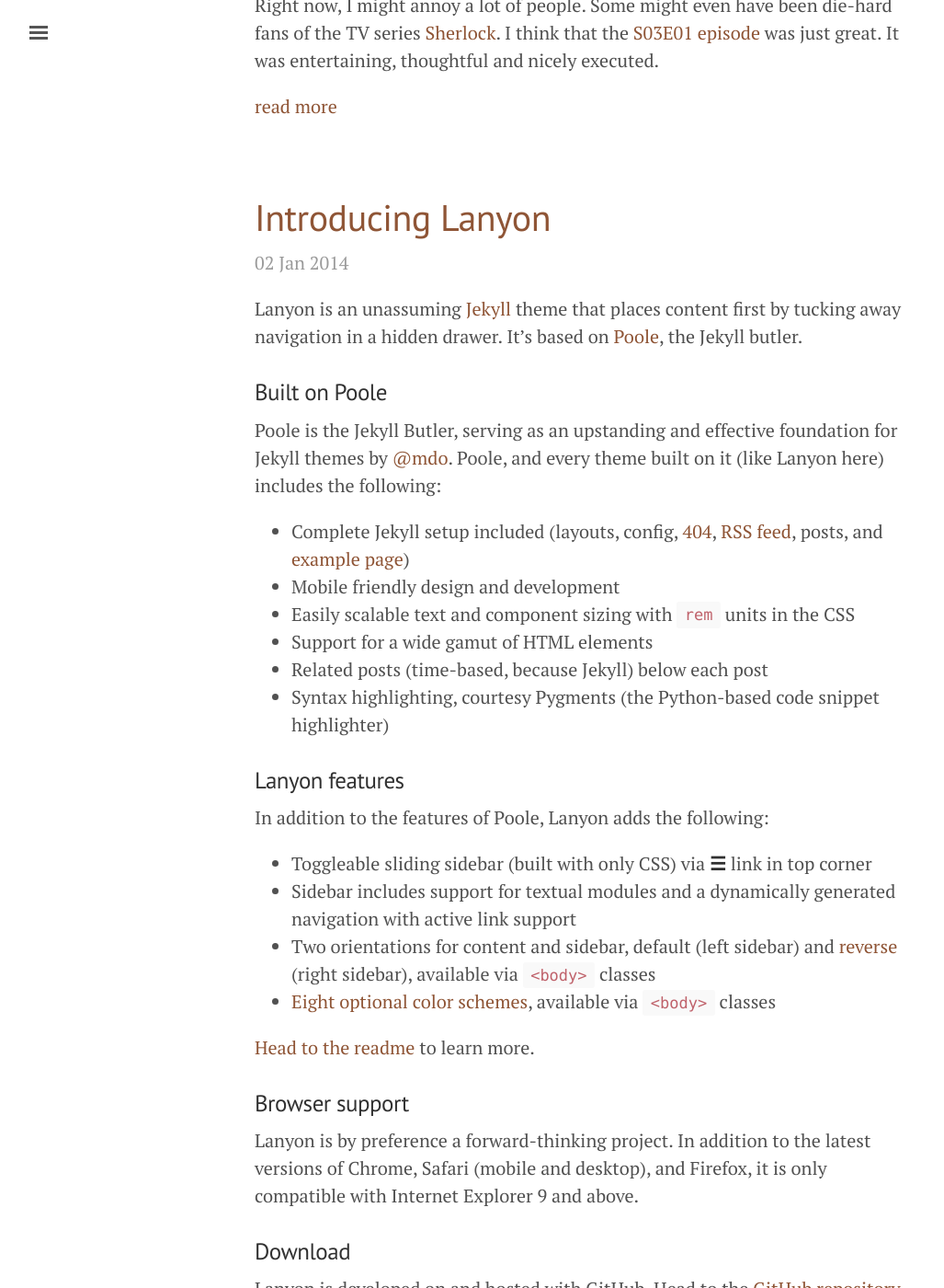
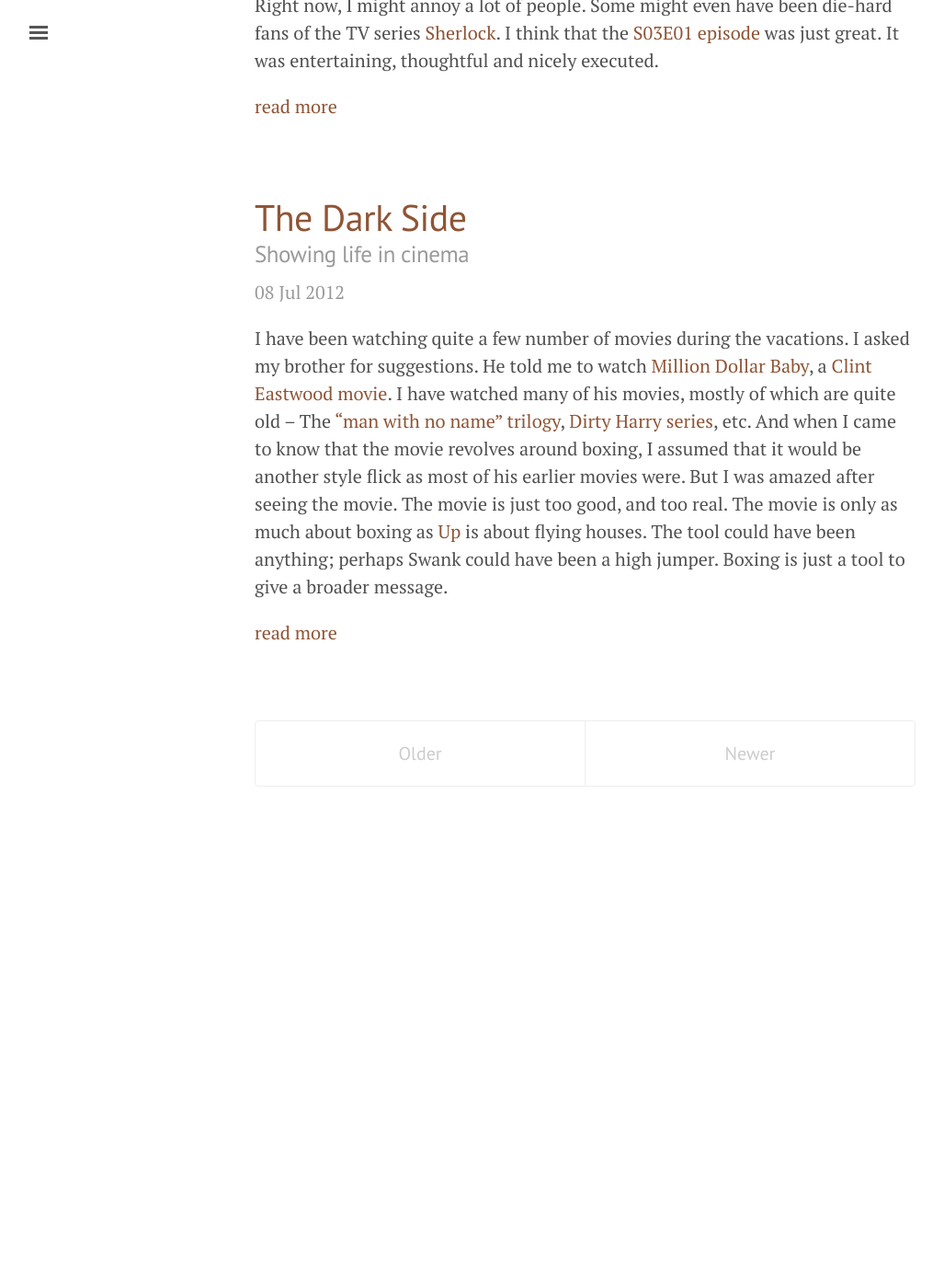
Before and after one commit to akashagrahari/akashagrahari.github.io, a Jekyll site: the page built from index.html, in a window 1280 px wide and 1400 px high, scrolled down 1346 px. Shown: the whole window at 92% size, without its empty margins (3-1030 px from the left). Built offline with Jekyll 4.4.1, drawn with Linux system fonts in a browser that asks for light colours; the list of posts is cut into pages by our own code; after the commit the page ends 2261 px from its top, so only the background shows below that; some of the changed text lies outside the part shown.

Commit message:
deleted templates

```diff
--- a/_config.yml
+++ b/_config.yml
@@ -8,7 +8,7 @@
 title:               Akash Agrahari
 tagline:             ' Blog | Music | Code'
 description:         'blah'
-url:                 http://127.0.0.1:4000
+url:                 http://frugalcoder.github.io
 baseurl:             ''
 paginate:            5
 
--- a/_posts/2014-01-01-example-content.md
+++ /dev/null
@@ -1,124 +0,0 @@
----
-layout: post
-title: Example content
----
-
-
-<div class="message">
-  Howdy! This is an example blog post that shows several types of HTML content supported in this theme.
-</div>
-
-Cum sociis natoque penatibus et magnis <a href="#">dis parturient montes</a>, nascetur ridiculus mus. *Aenean eu leo quam.* Pellentesque ornare sem lacinia quam venenatis vestibulum. Sed posuere consectetur est at lobortis. Cras mattis consectetur purus sit amet fermentum.
-
-> Curabitur blandit tempus porttitor. Nullam quis risus eget urna mollis ornare vel eu leo. Nullam id dolor id nibh ultricies vehicula ut id elit.
-
-Etiam porta **sem malesuada magna** mollis euismod. Cras mattis consectetur purus sit amet fermentum. Aenean lacinia bibendum nulla sed consectetur.
-
-## Inline HTML elements
-
-HTML defines a long list of available inline tags, a complete list of which can be found on the [Mozilla Developer Network](https://developer.mozilla.org/en-US/docs/Web/HTML/Element).
-
-- **To bold text**, use `<strong>`.
-- *To italicize text*, use `<em>`.
-- Abbreviations, like <abbr title="HyperText Markup Langage">HTML</abbr> should use `<abbr>`, with an optional `title` attribute for the full phrase.
-- Citations, like <cite>&mdash; Mark otto</cite>, should use `<cite>`.
-- <del>Deleted</del> text should use `<del>` and <ins>inserted</ins> text should use `<ins>`.
-- Superscript <sup>text</sup> uses `<sup>` and subscript <sub>text</sub> uses `<sub>`.
-
-Most of these elements are styled by browsers with few modifications on our part.
-
-## Heading
-
-Vivamus sagittis lacus vel augue rutrum faucibus dolor auctor. Duis mollis, est non commodo luctus, nisi erat porttitor ligula, eget lacinia odio sem nec elit. Morbi leo risus, porta ac consectetur ac, vestibulum at eros.
-
-### Code
-
-Cum sociis natoque penatibus et magnis dis `code element` montes, nascetur ridiculus mus.
-
-{% highlight js %}
-// Example can be run directly in your JavaScript console
-
-// Create a function that takes two arguments and returns the sum of those arguments
-var adder = new Function("a", "b", "return a + b");
-
-// Call the function
-adder(2, 6);
-// > 8
-{% endhighlight %}
-
-Aenean lacinia bibendum nulla sed consectetur. Etiam porta sem malesuada magna mollis euismod. Fusce dapibus, tellus ac cursus commodo, tortor mauris condimentum nibh, ut fermentum massa.
-
-### Lists
-
-Cum sociis natoque penatibus et magnis dis parturient montes, nascetur ridiculus mus. Aenean lacinia bibendum nulla sed consectetur. Etiam porta sem malesuada magna mollis euismod. Fusce dapibus, tellus ac cursus commodo, tortor mauris condimentum nibh, ut fermentum massa justo sit amet risus.
-
-* Praesent commodo cursus magna, vel scelerisque nisl consectetur et.
-* Donec id elit non mi porta gravida at eget metus.
-* Nulla vitae elit libero, a pharetra augue.
-
-Donec ullamcorper nulla non metus auctor fringilla. Nulla vitae elit libero, a pharetra augue.
-
-1. Vestibulum id ligula porta felis euismod semper.
-2. Cum sociis natoque penatibus et magnis dis parturient montes, nascetur ridiculus mus.
-3. Maecenas sed diam eget risus varius blandit sit amet non magna.
-
-Cras mattis consectetur purus sit amet fermentum. Sed posuere consectetur est at lobortis.
-
-<dl>
-  <dt>HyperText Markup Language (HTML)</dt>
-  <dd>The language used to describe and define the content of a Web page</dd>
-
-  <dt>Cascading Style Sheets (CSS)</dt>
-  <dd>Used to describe the appearance of Web content</dd>
-
-  <dt>JavaScript (JS)</dt>
-  <dd>The programming language used to build advanced Web sites and applications</dd>
-</dl>
-
-Integer posuere erat a ante venenatis dapibus posuere velit aliquet. Morbi leo risus, porta ac consectetur ac, vestibulum at eros. Nullam quis risus eget urna mollis ornare vel eu leo.
-
-### Tables
-
-Aenean lacinia bibendum nulla sed consectetur. Lorem ipsum dolor sit amet, consectetur adipiscing elit.
-
-<table>
-  <thead>
-    <tr>
-      <th>Name</th>
-      <th>Upvotes</th>
-      <th>Downvotes</th>
-    </tr>
-  </thead>
-  <tfoot>
-    <tr>
-      <td>Totals</td>
-      <td>21</td>
-      <td>23</td>
-    </tr>
-  </tfoot>
-  <tbody>
-    <tr>
-      <td>Alice</td>
-      <td>10</td>
-      <td>11</td>
-    </tr>
-    <tr>
-      <td>Bob</td>
-      <td>4</td>
-      <td>3</td>
-    </tr>
-    <tr>
-      <td>Charlie</td>
-      <td>7</td>
-      <td>9</td>
-    </tr>
-  </tbody>
-</table>
-
-Nullam id dolor id nibh ultricies vehicula ut id elit. Sed posuere consectetur est at lobortis. Nullam quis risus eget urna mollis ornare vel eu leo.
-
------
-
-Want to see something else added? <a href="https://github.com/poole/poole/issues/new">Open an issue.</a>
-
-{% include twitter_plug.html %}
--- a/_posts/2014-01-02-introducing-lanyon.md
+++ /dev/null
@@ -1,41 +0,0 @@
----
-layout: post
-title: Introducing Lanyon
-permalink: intro-lanyon
----
-
-Lanyon is an unassuming [Jekyll](http://jekyllrb.com) theme that places content first by tucking away navigation in a hidden drawer. It's based on [Poole](http://getpoole.com), the Jekyll butler.
-
-### Built on Poole
-
-Poole is the Jekyll Butler, serving as an upstanding and effective foundation for Jekyll themes by [@mdo](https://twitter.com/mdo). Poole, and every theme built on it (like Lanyon here) includes the following:
-
-* Complete Jekyll setup included (layouts, config, [404](/404), [RSS feed](/atom.xml), posts, and [example page](/about))
-* Mobile friendly design and development
-* Easily scalable text and component sizing with `rem` units in the CSS
-* Support for a wide gamut of HTML elements
-* Related posts (time-based, because Jekyll) below each post
-* Syntax highlighting, courtesy Pygments (the Python-based code snippet highlighter)
-
-### Lanyon features
-
-In addition to the features of Poole, Lanyon adds the following:
-
-* Toggleable sliding sidebar (built with only CSS) via **☰** link in top corner
-* Sidebar includes support for textual modules and a dynamically generated navigation with active link support
-* Two orientations for content and sidebar, default (left sidebar) and [reverse](https://github.com/poole/lanyon#reverse-layout) (right sidebar), available via `<body>` classes
-* [Eight optional color schemes](https://github.com/poole/lanyon#themes), available via `<body>` classes
-
-[Head to the readme](https://github.com/poole/lanyon#readme) to learn more.
-
-### Browser support
-
-Lanyon is by preference a forward-thinking project. In addition to the latest versions of Chrome, Safari (mobile and desktop), and Firefox, it is only compatible with Internet Explorer 9 and above.
-
-### Download
-
-Lanyon is developed on and hosted with GitHub. Head to the <a href="https://github.com/poole/lanyon">GitHub repository</a> for downloads, bug reports, and features requests.
-
-Thanks!
-
-{% include twitter_plug.html %}
```
Also changed, not shown: _posts/2013-12-31-whats-jekyll.md (deleted, +0 -14 lines).
